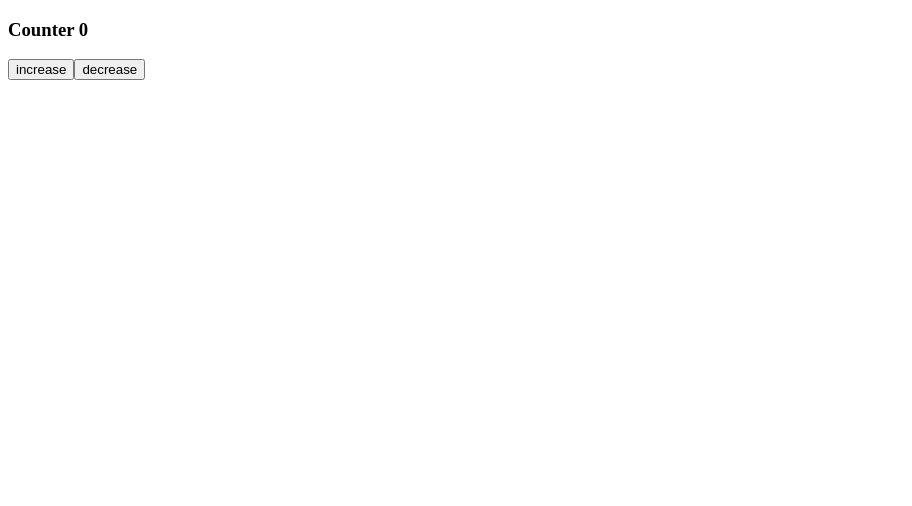
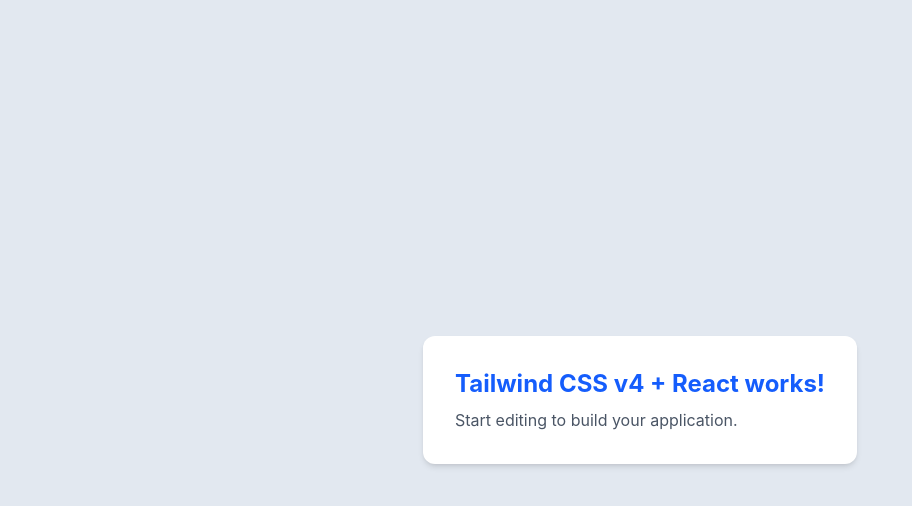
Before and after one commit to keshav-koli/react-learning, a React (Vite) app in the folder react-practice/: page / in a window 1280 px wide. Shown: the top 506 px of the page, without its empty margins (0-912 px from the left). Built offline with nearby package versions, Linux system fonts and the light colour scheme.

Commit message:
Added Tailwind

```diff
--- a/react-practice/package.json
+++ b/react-practice/package.json
@@ -10,8 +10,10 @@
     "preview": "vite preview"
   },
   "dependencies": {
+    "@tailwindcss/vite": "^4.3.3",
     "react": "^19.2.8",
-    "react-dom": "^19.2.8"
+    "react-dom": "^19.2.8",
+    "tailwindcss": "^4.3.3"
   },
   "devDependencies": {
     "@eslint/js": "^10.0.1",
--- a/react-practice/src/App.tsx
+++ b/react-practice/src/App.tsx
@@ -10,6 +10,7 @@
 // @ts-expect-error -- the asset data is provided by an untyped JavaScript module.
 import assestsData from './assets/Assets.js';
 import StateHook from './concepts/UseStateHook.js'
+import ColorChange from "./ColorChangingTask/colorChange.js";
 // ? Function based component
 // ^ 1
 // function App() {
@@ -126,11 +127,32 @@
 // export default App;
 
 
+// ? UseState
+// let App = () => {
+//   return (
+//     <>
+//     <StateHook></StateHook>
+//     </>
+//   )
+// }
+
+// export default App;
+
+// ? Color Changing task
 
 let App = () => {
   return (
     <>
-    <StateHook></StateHook>
+      <div className="flex min-h-screen items-center justify-center bg-slate-200">
+      <div className="rounded-xl bg-white p-8 shadow-md">
+        <h1 className="text-2xl font-bold text-blue-600">
+          Tailwind CSS v4 + React works!
+        </h1>
+        <p className="mt-2 text-gray-600">
+          Start editing to build your application.
+        </p>
+      </div>
+    </div>
     </>
   )
 }
--- /dev/null
+++ b/react-practice/src/ColorChangingTask/colorChange.tsx
@@ -0,0 +1,9 @@
+const ColorChange = () => {
+    return (
+        <>
+            <h1>Color Changing Task</h1>
+        </>
+    )
+}
+
+export default ColorChange
--- a/react-practice/src/index.css
+++ b/react-practice/src/index.css
@@ -1,3 +1,4 @@
+@import "tailwindcss";
 .item{
     color: blue;
     background-color: beige;
--- a/react-practice/vite.config.ts
+++ b/react-practice/vite.config.ts
@@ -1,7 +1,8 @@
 import react from '@vitejs/plugin-react'
 import { defineConfig } from 'vite'
+import tailwindcss from '@tailwindcss/vite'
 
 // https://vite.dev/config/
 export default defineConfig({
-  plugins: [react()],
+  plugins: [react(),tailwindcss()],
 })
```
Also changed, not shown: 1 other file (tests, documents, lock files or other folders).
